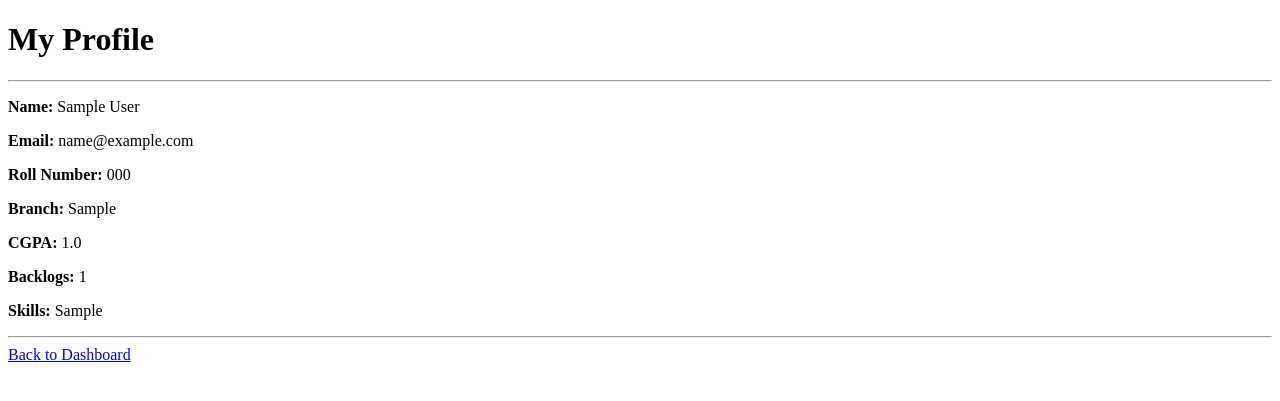
After one commit to Vanyakesarwani/Placement_Management_System, a Flask app: page /student/profile in a window 1280 px wide. The commit adds this page. Shown: the top 401 px of the page. Run offline with Flask 3, Linux system fonts and the light colour scheme; a user stored in the database is signed in; tables that the repository leaves empty hold one stand-in row (values such as "Sample post"); parts of the project's set-up code (start-up, migrations or seed data) failed here and were passed over.

Commit message:
Add student Profile view

```diff
--- a/app.py
+++ b/app.py
@@ -67,6 +67,7 @@ def login():
                 session['user_id'] = user.id
                 session['user_name'] = user.name
                 session['user_email'] = user.email
+                session['role'] = user.role
                 return redirect(url_for('student'))
             return "Login Successful!"
 
@@ -138,6 +139,35 @@ def student():
 
     return render_template('student.html', user_name=session.get('user_name'))
 
+@app.route('/student/profile')
+def student_profile():
+
+    if 'user_id' not in session:
+        return redirect(url_for('login'))
+
+    if session.get('role') != 'student':
+        return redirect(url_for('login'))
+
+    user = db.session.get(User, session['user_id'])
+    student = Student.query.filter_by(email=user.email).first() if user else None
+
+    if user is None:
+        return redirect(url_for('login'))
+
+    profile = {
+        'name': student.name if student else user.name,
+        'email': user.email,
+        'roll_number': student.roll_number if student else '',
+        'branch': student.branch if student else '',
+        'cgpa': student.cgpa if student else '',
+        'backlogs': student.backlogs if student else '',
+        'skills': student.skills if student else ''
+    }
+
+    return render_template(
+        'profile.html',
+        student=profile
+    )
 
 if __name__ == "__main__":
     with app.app_context():
--- a/database/schema.sql
+++ b/database/schema.sql
@@ -10,7 +10,7 @@ CREATE TABLE users (
     role ENUM('student', 'admin') NOT NULL
 );
 
-CREATE TABLE students (
+CREATE TABLE students(
     id INT AUTO_INCREMENT PRIMARY KEY,
     name VARCHAR(100) NOT NULL,
     user_id INT NOT NULL,
--- /dev/null
+++ b/templates/profile.html
@@ -0,0 +1,34 @@
+<!DOCTYPE html>
+<html>
+<head>
+    <title>My Profile</title>
+</head>
+
+<body>
+
+    <h1>My Profile</h1>
+
+    <hr>
+
+    <p><strong>Name:</strong> {{ student.name }}</p>
+
+    <p><strong>Email:</strong> {{ student.email }}</p>
+
+    <p><strong>Roll Number:</strong> {{ student.roll_number }}</p>
+
+    <p><strong>Branch:</strong> {{ student.branch }}</p>
+
+    <p><strong>CGPA:</strong> {{ student.cgpa }}</p>
+
+    <p><strong>Backlogs:</strong> {{ student.backlogs }}</p>
+
+    <p><strong>Skills:</strong> {{ student.skills }}</p>
+
+    <hr>
+
+    <a href="{{ url_for('student') }}">
+        Back to Dashboard
+    </a>
+
+</body>
+</html>
--- a/templates/student.html
+++ b/templates/student.html
@@ -39,7 +39,7 @@
 
     <h2>Your Profile</h2>
     <ul>
-        <li><a href="#">View Profile</a></li>
+        <li><a href="{{ url_for('student_profile') }}">View Profile</a></li>
         <li><a href="#">Edit Profile</a></li>
         <li><a href="#">Upload Resume</a></li>
     </ul>
```
